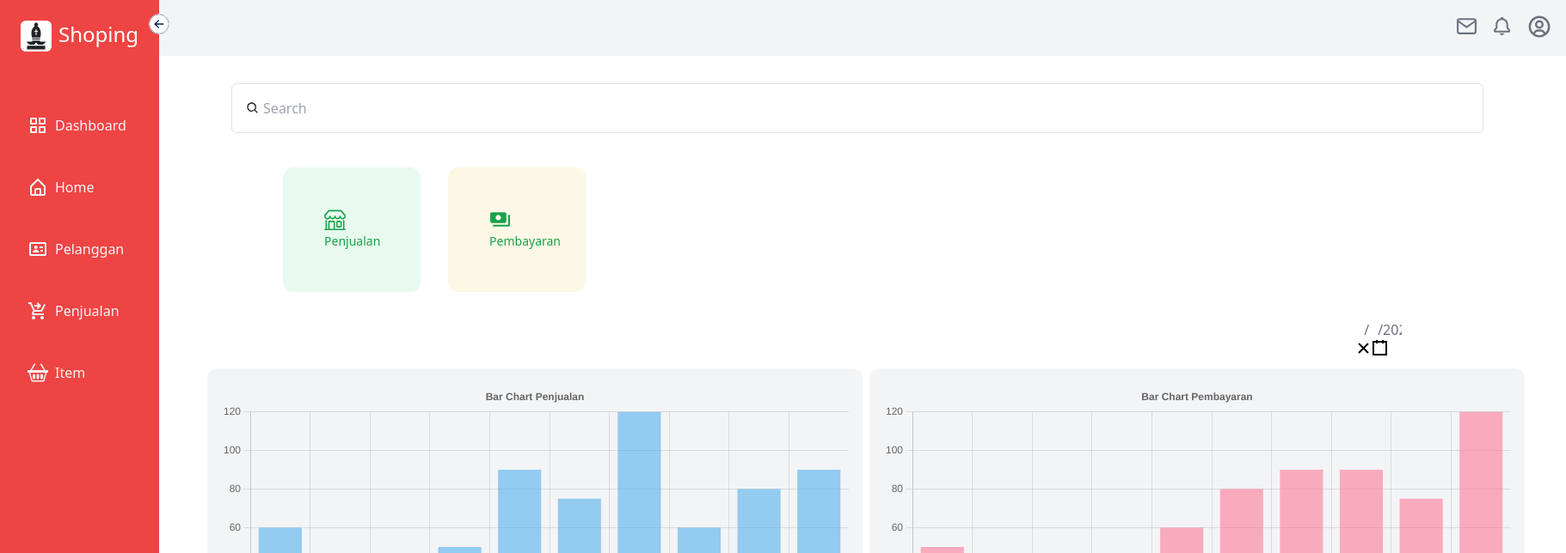
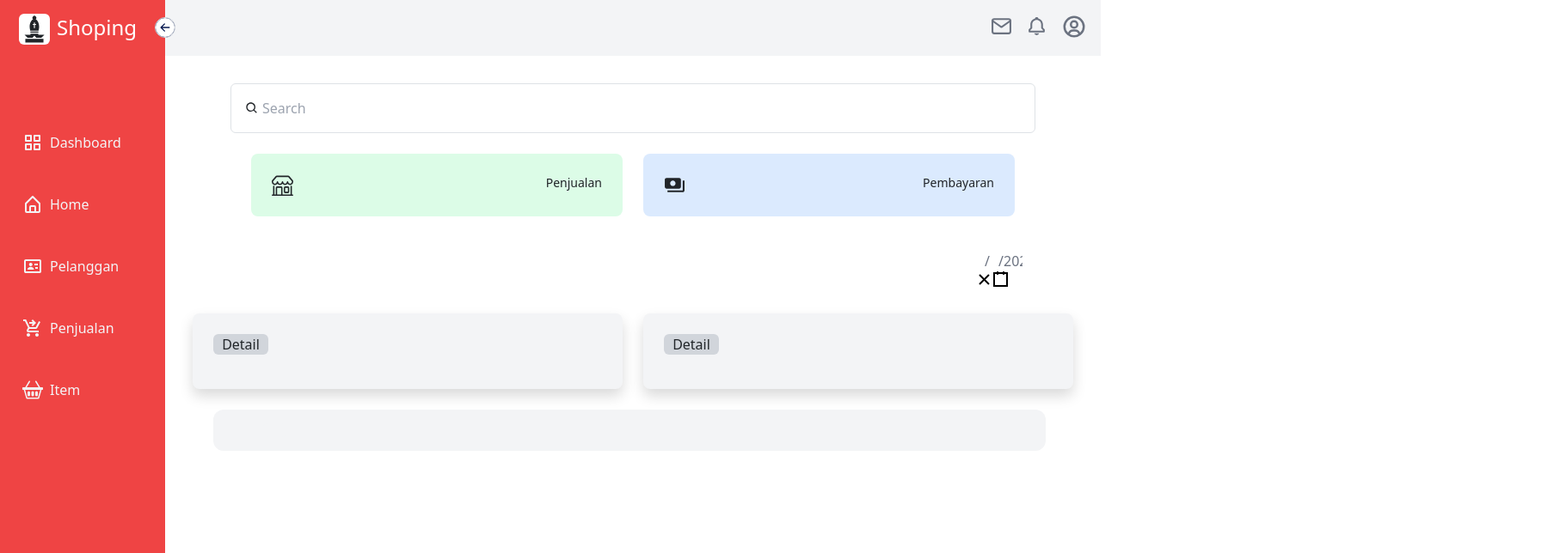
Before and after one commit to daaeng/penjualan, a React (Create React App) app: page / in a window 1280 px wide. Shown: the top 644 px of the page at 86% size, 1821 px wide, since content can reach past the window. Built offline with nearby package versions, Linux system fonts and the light colour scheme.

Commit message:
responsif

```diff
--- a/src/App.css
+++ b/src/App.css
@@ -55,6 +55,10 @@ nav{
   z-index: 1;
 }
 
+section{
+  position: relative;
+}
+
 box{
   display: flexbox;
   align-items: center;
@@ -77,4 +81,8 @@ box{
     width: 100%;
   }
 
+  section{
+    position: relative;
+    margin-left: auto;
+  }
 }
--- a/src/App.js
+++ b/src/App.js
@@ -1,6 +1,6 @@
 import { BrowserRouter as Router, Routes, Route } from "react-router-dom";
 import "bootstrap/dist/css/bootstrap.min.css"
-import './App.css';
+
 import Dashboard from "./page/Dashboard";
 import Dpenjualan from "./page/Dpenjualan";
 
--- a/src/component/Dash/box.js
+++ b/src/component/Dash/box.js
@@ -1,18 +1,19 @@
 import React from 'react'
 import { BsShop } from "react-icons/bs";
 import { MdPayments } from "react-icons/md";
-
+// flex flex-row space-x-8
+// rounded-xl bg-green-500 bg-opacity-10 p-5 w-40 text-green-600
 function Box () {
   return (
-    <div className='flex flex-row space-x-8 '>
-        <div className=' rounded-xl bg-green-500 bg-opacity-10 p-5 w-40 text-green-600'>
+    <div className='grid lg:grid-cols-4 gap-4 p-4  '>
+        <div className='hover:bg-green-300 lg:col-span-2 col-span-1 bg-green-100 flex justify-between w-full  p-4 rounded-lg '>
             <BsShop size={25}/>
             <span className='text-sm'>
               Penjualan
               </span>
         </div>
 
-        <div className=' rounded-xl bg-yellow-500 bg-opacity-10 p-5 w-40 text-green-600'>
+        <div className='hover:bg-blue-300 lg:col-span-2 col-span-1 bg-blue-100 flex justify-between w-full  p-4 rounded-lg'>
             <MdPayments size={25}/>
             <span className='text-sm'>
                 Pembayaran
--- a/src/component/Dash/dash.js
+++ b/src/component/Dash/dash.js
@@ -2,10 +2,10 @@ import React, { useState } from 'react'
 import DatePicker from 'react-date-picker';
 import Box from './box';
 import Search from './search';
-import Penjualan from '../chart/penjualan.js';
-import Pembayaran from '../chart/pembayaran';
+// import Penjualan from '../chart/penjualan.js';
+// import Pembayaran from '../chart/pembayaran';
 import {useNavigate} from 'react-router-dom'
-import DataGrafGAB from '../chart/dataGrafGAB';
+// import DataGrafGAB from '../chart/dataGrafGAB';
 
 function Dash() {
 
@@ -18,33 +18,24 @@ function Dash() {
     <>
 
 
-      <div className='px-14 flex-1 pt-3 ml-5 mr-8 '>
+      <div className='px-14 flex-1 pt-3 ml-3 mr-3 '>
 
         <Search/>
+        <Box/>
 
-        <div className='px-10 flex-1 pt-10 ml-5'>
-
-          <Box/>
-
-          <div className='px-1 flex-1 pt-2'>
-            <div className='mr-2 pt-2 px-3 flex flex-row space-x-5 text-gray-500 justify-end'>
-            <div className='mr-3 ml-3 mt-3  '>
-
-              <DatePicker onChange={onChange} value={value}/>
-
-            </div>
-            </div>
+        <div className='px-1 flex-1 pt-2 pb-2'>
+        </div>
+          <div className=' flex flex-row text-gray-500 justify-end'>
+            <DatePicker onChange={onChange} value={value}/>
           </div>
-
-        </div>
 
       </div>
 
-      <div className='flex flex-row space-x-2 ml-10 mr-10 pt-2 relative'>
+      <div className='grid lg:grid-cols-4 gap-4 p-4 relative'>
 
-          <div className='px-3 pt-3 ml-2 mb-5 rounded-xl bg-gray-100'>
+          <div className='lg:col-span-2 col-span-1 flex justify-between w-full  p-4 rounded-lg bg-gray-100 shadow'>
 
-            <Penjualan/>
+            {/* <Penjualan/> */}
 
             <div className='flex justify-end mb-3'>
               <button
@@ -57,9 +48,9 @@ function Dash() {
 
           </div>
 
-          <div className='px-3 pt-3 ml-2 mb-5 rounded-xl bg-gray-100'>
+          <div className='lg:col-span-2 col-span-1 flex justify-between w-full  p-4 rounded-lg bg-gray-100 shadow'>
 
-            <Pembayaran/>
+            {/* <Pembayaran/> */}
 
             <div className='flex justify-end mb-3'>
               <button className='rounded-md w-16 items-center bg-gray-300'>
@@ -76,7 +67,7 @@ function Dash() {
 
         <div className='rounded-xl bg-gray-100 px-3 pt-3 mt-2 mb-3 ml-14'>
 
-          <DataGrafGAB/>
+          {/* <DataGrafGAB/> */}
 
         </div>
       </div>
--- a/src/component/Det_pen/detpenj.js
+++ b/src/component/Det_pen/detpenj.js
@@ -9,11 +9,11 @@ const Detpenj = () => {
         <>
         <div className="flex flex-row bg-green-500 ml-1 ">
             <div className=" bg-red-100 px-1 py-1 cursor-pointer">
-            <button
-                onClick = {() => navigate ('/')}
-                className='rounded-md w-16 items-center bg-gray-300'>
-                  Detail
-              </button>
+                <button
+                 onClick = {() => navigate ('/')}
+                 className='rounded-md items-center px-1 py-1 bg-gray-300'>
+                    Dashboard
+                </button>
 
             </div>
         </div>
--- a/src/component/Header/header.js
+++ b/src/component/Header/header.js
@@ -10,7 +10,7 @@ function Header() {
 
       <header className='flex flex-row bg-gray-100 space-x-2 justify-end'>
         <div className=" flex  space-x-1  ">
-          <div className='flex flex-1 mb-1  space-x-4 text-gray-500 items-center'>
+          <div className='cursor-pointer   flex flex-1 mb-1  space-x-4 text-gray-500 items-center'>
             <FiMail size={'25'}/>
             <BiBell size={'25'}/>
             <BiUserCircle size={'30'}/>
--- a/src/component/Sidebar/index.js
+++ b/src/component/Sidebar/index.js
@@ -24,19 +24,24 @@ function Sidebar() {
   return (
     <>
 
-            <nav className = {` bg-red-500 h-screen p-4 pt-10 ${open ? 'w-64' : 'w-20'} duration-300 relative`}>
+        <nav className = {` bg-red-500 h-screen p-2 pt-10 ${open ? 'w-48' : 'w-20'} duration-300 relative`}>
+
+            <div className='py-2 px-2'>
+
                 <BsArrowLeftCircleFill
                     className={`text-white bg-dark-purple text-2xl rounded-full
-                absolute -right-3 top-4 border border-dark-purple cursor-pointer ${!open && 'rotate-180'}` }
+                    absolute -right-3 top-5 border border-dark-purple cursor-pointer ${!open && 'rotate-180'}` }
                     onClick={()=> setOpen(!open)}/>
 
 
-                <div className='inline-flex'>
+                <div className='inline-flex ml-1.5'>
 
                     <GiChessBishop className={`bg-white rounded-md text-4xl cursor-pointer block float-left mr-2 duration-500 ${!open && 'rotate-[360deg]'}`} onClick={()=> navigate('/')}/>
                     <h3 className={`text-white origin-left font-medium text-2xl duration-300 ${!open && 'scale-0'}`}>
                             Shoping
                     </h3>
+
+                </div>
 
             </div>
                 {/* <div className='flex flex-row items-center pt-8 '>
@@ -45,16 +50,15 @@ function Sidebar() {
                 </div> */}
 
 
-                <div  className='mt-16 '>
+            <div  className='mt-16'>
 
                 {menu.map((val, index) => {
                     return (
                         <>
                             <li key = {index}
-                                   className={` mb-10 flex flex-row items-center text-gray-100 hover:bg-light-white rounded-lg mt-2 pt-1 pb-1`}>
+                                className={`cursor-pointer flex flex-row items-center text-gray-100 hover:bg-light-white rounded-lg px-2.5 py-4`}>
 
-                                        <div className={`ml-2 text-2xl`}>{val.icon}</div>
-
+                                    <div className={`ml-2 text-2xl `}>{val.icon}</div>
                                     <div className={`ml-2 duration-50 ${!open && 'hidden' }`} >{val.name}</div>
 
                             </li>
@@ -64,8 +68,6 @@ function Sidebar() {
 
             </div>
         </nav>
-
-
     </>
   )
 }
--- a/src/page/Dashboard.js
+++ b/src/page/Dashboard.js
@@ -2,8 +2,6 @@ import React from 'react'
 import Sidebar from '../component/Sidebar'
 import './Dash.css'
 import Dash from '../component/Dash/dash'
-
-//import Sidebar2 from '../component/Sidebar/sidebar2'
 import '../App.css'
 import Header from '../component/Header/header'
 
@@ -17,7 +15,8 @@ function Dashboard() {
 
           <Sidebar/>
 
-        <section className='flex-1'>
+        <section className={`flex-1 `}>
+
           <Header/>
 
           <div className=" pt-2 mt-2 px-2">
--- a/src/page/Dpenjualan.js
+++ b/src/page/Dpenjualan.js
@@ -1,16 +1,18 @@
-import Sidebar from "../component/Sidebar"
 import '../App.css'
 import Detpenj from "../component/Det_pen/detpenj"
+import Sidebar from "../component/Sidebar"
 import Header from "../component/Header/header"
 
 function Dpenjualan (){
+
     return(
+
         <>
             <div className="w-full min-h-screen bg-white flex flex-row " >
 
                 <Sidebar/>
 
-                <section className='flex-1'>
+                <section className='flex-1 '>
                 <Header/>
                     <div className=" pt-2 mt-2 px-2">
 
--- a/tailwind.config.js
+++ b/tailwind.config.js
@@ -11,8 +11,24 @@ module.exports = {
       colors : {
         'dark-purple' : '#081A51',
         'light-white' : 'rgba(255, 255, 255, 0.18)'
+      },
+
+      screens: {
+        'sm': '200px',
+        'md': [
+          // Sidebar appears at 768px, so revert to `sm:` styles between 768px
+          // and 868px, after which the main content area is wide enough again to
+          // apply the `md:` styles.
+          {'min': '368px', 'max': '767px'},
+          {'min': '468px'}
+        ],
+        'lg': '1100px',
+        'xl': '1400px',
       }
+
     },
   },
   plugins: [],
+
+
 }
```
Lines whose indentation alone changed are shown as unchanged.
